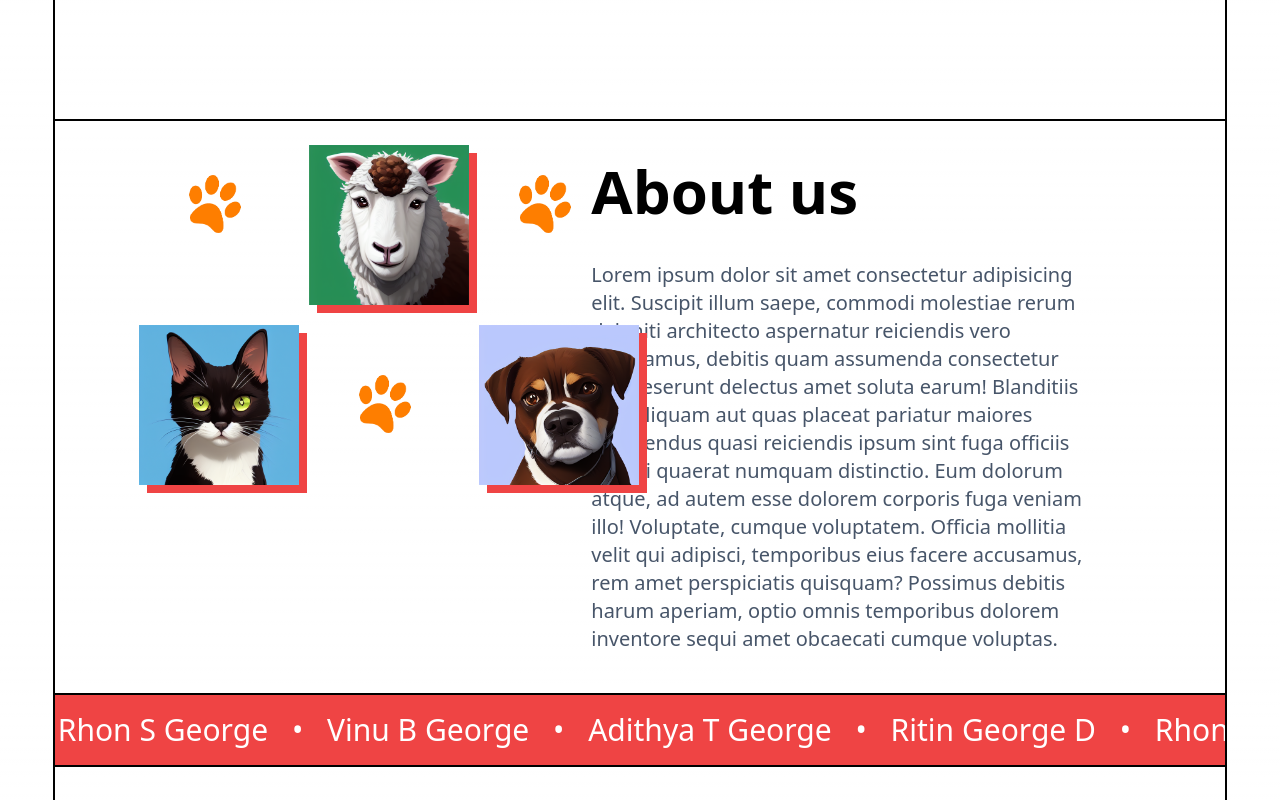
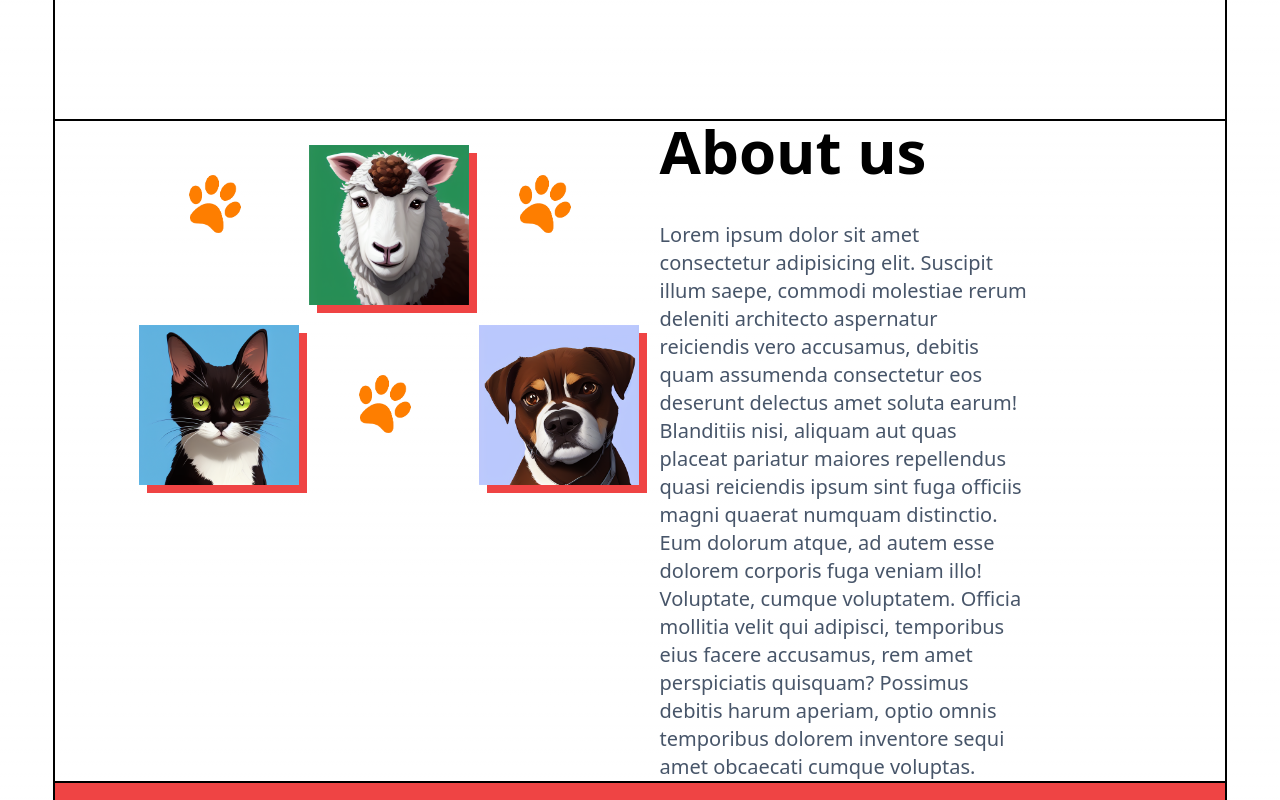
Before and after one commit to fal3n-4ngel/Project-Shelter, a Next.js app: page / in a window 1280 px wide. Shown: the part 480-1280 px from the top of the page. Built offline with nearby package versions, Linux system fonts and the light colour scheme.

Commit message:
fix : home padding

```diff
--- a/src/pages/index.tsx
+++ b/src/pages/index.tsx
@@ -221,7 +221,7 @@ export default function Home() {
           ref={aboutUsRef}
         >
           <div>
-            <div className="w-11/12 flex flex-row ">
+            <div className="w-10/12 flex flex-row ">
               <div className=" relative w-full">
                 <div className=" absolute w-40  top-[200px] left-20 shadow-red-500   shadow-[8px_8px_0px_rgb(0,0,0)] translate-y-1 translate-x-1 transition-all  ">
                   <Image src={p1} alt="" />
@@ -248,7 +248,7 @@ export default function Home() {
                 </div>
               </div>
 
-              <div className="w-full m-10 flex flex-col justify-center">
+              <div className="w-10/12 ml-40 flex flex-col justify-end">
                 <h1 className="mb-10 text-6xl font-bold text-black">
                   About us
                 </h1>
```
